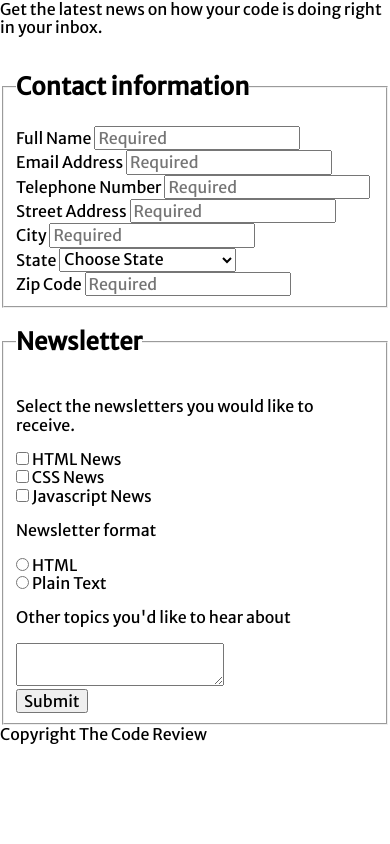
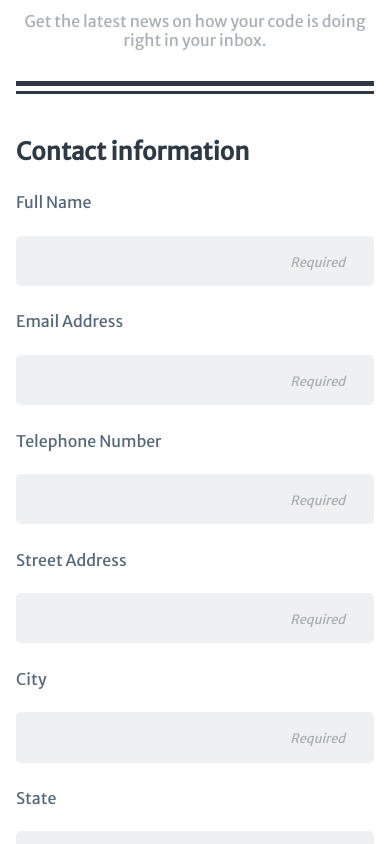
Before and after one commit to jesse-online/FE-Techdegree-project-3, a plain HTML site: page index.html in a window 390 px wide. Shown: the part 147-991 px from the top of the page. Before the commit the page ends 891 px from the top, so only its background shows below. Drawn offline with Linux system fonts and the light colour scheme.

Commit message:
Mobile view styled

```diff
--- a/index.html
+++ b/index.html
@@ -12,7 +12,8 @@
     <header id="main-header">
         <h1 id="title">The Code Review</h1>
     </header>
-    <main>
+    <div id="wrapper">
+        <main id="main-content">
             <section id="intro">
                 <h2>Sign up for our newsletter</h2>
                 <p>Get the latest news on how your code is doing right in your inbox.</p>
@@ -22,17 +23,17 @@
                     <fieldset id="contact-info">
                         <legend><h2>Contact information</h2></legend>
                         <label for="name" class="label-contact">Full Name</label>
-                    <input type="text" id="name" name="user_name" placeholder="Required"><br>
+                        <input type="text" id="name" class="input-contact" name="user_name" placeholder="Required"><br>
                         <label for="email" class="label-contact">Email Address</label>
-                    <input type="email" id="email" name="user_email" placeholder="Required"><br>
+                        <input type="email" id="email" class="input-contact" name="user_email" placeholder="Required"><br>
                         <label for="tel" class="label-contact">Telephone Number</label>
-                    <input type="tel" id="tel" name="user_tel" placeholder="Required"><br>
-                    <label for="address">Street Address</label>
-                    <input type="text" id="address" name="user_address" placeholder="Required"><br>
+                        <input type="tel" id="tel" class="input-contact" name="user_tel" placeholder="Required"><br>
+                        <label for="address" class="label-contact">Street Address</label>
+                        <input type="text" id="address" class="input-contact" name="user_address" placeholder="Required"><br>
                         <label for="city" class="label-contact">City</label>
-                    <input type="text" id="city" name="user_city" placeholder="Required"><br>
-                    <label for="state" class="label-state">State</label>
-                    <select id="state" name="user_state"><br>
+                        <input type="text" id="city" class="input-contact" name="user_city" placeholder="Required"><br>
+                        <label for="state" class="label-contact">State</label>
+                        <select id="state" class="input-contact" name="user_state">
                             <option value="" disabled selected>Choose State</option>
                             <option value="AL">Alabama</option>
                             <option value="AK">Alaska</option>
@@ -86,32 +87,50 @@
                             <option value="WI">Wisconsin</option>
                             <option value="WY">Wyoming</option>
                         </select><br>
-                    <label for="zip">Zip Code</label>
-                    <input type="text" id="zip" name="user_zip" placeholder="Required">
+                        <label for="zip" class="label-contact">Zip Code</label>
+                        <input type="text" id="zip" class="input-contact" name="user_zip" placeholder="Required">
                     </fieldset>
                     <fieldset id="newsletter">
-                    <legend><h2>Newsletter</h2></legend>
-                    <p>Select the newsletters you would like to receive.</p>
+                        <legend class="item"><h2>Newsletter</h2></legend>
+                        <h3>Select the newsletters you would like to receive:</h3>
+                        <ul class="item-list">
+                            <li>
                                 <input type="checkbox" id="html-news" name="newsletter-type" value="html-news">
-                    <label for="html-news" class="label-newsletter">HTML News</label><br>
+                                <label for="html-news" class="label-newsletter">HTML News</label>
+                            </li>
+                            <li>
                                 <input type="checkbox" id="css-news" name="newsletter-type" value="css-news">
-                    <label for="css-news" class="label-newsletter">CSS News</label><br>
+                                <label for="css-news" class="label-newsletter">CSS News</label>
+                            </li>
+                            <li>
                                 <input type="checkbox" id="js-news" name="newsletter-type" value="js-news">
                                 <label for="js-news" class="label-newsletter">Javascript News</label>
-                    <p>Newsletter format</p>
+                            </li>
+                        </ul>
+                        <h3 class="spaced-heading">Newsletter format</h3>
+                        <ul class="item-list">
+                            <li>
                                 <input type="radio" id="html" name="newsletter-format" value="html">
-                    <label for="html" class="label-newsletter">HTML</label><br>
+                                <label for="html" class="label-newsletter">HTML</label>
+                            </li>
+                            <li>
                                 <input type="radio" id="plain-text" name="newsletter-format" value="plain-text">
-                    <label for="plain-text" class="label-newsletter">Plain Text</label><br>
-                    <p>Other topics you'd like to hear about</p>
+                                <label for="plain-text" class="label-newsletter">Plain Text</label>
+                            </li>
+                        </ul>
+
+                        <h3 class="spaced-heading">Other topics you'd like to hear about:</h3>
                         <textarea id="suggestions" name="user_suggestions"></textarea><br>
-                    <input type="submit" id="button-submit" value="Submit">
+
+                        <input type="submit" id="button-submit" value="Sign Up">
+
                     </fieldset>
                 </form>
             </section>
         </main>
         <footer id="main-footer">
-        <span id="copyright">Copyright The Code Review</span>
+            <span id="copyright"><em>Copyright The Code Review</em></span>
         </footer>
+    </div>
 </body>
 </html>
--- a/styles/styles.css
+++ b/styles/styles.css
@@ -9,12 +9,23 @@ Basic styles
 body {
     display: flex;
     flex-direction: column;
+    justify-content: center;
+    flex: 1 100%;
     font-family: 'Merriweather Sans', serif;
+}
+
+h1,
+h2 {
+    color: #2d3945;
 }
 
 /*
 Main styles
 */
+
+#wrapper {
+    padding: 0 1em;
+}
 
 #main-header {
     display: flex;
@@ -28,3 +39,143 @@ Main styles
     color: #fff;
     text-transform: uppercase;
 }
+
+#main-content {
+    align-self: center;
+}
+
+#intro {
+    display: flex;
+    flex-direction: column;
+    align-items: center;
+    padding: 2em 0;
+    border-bottom: 5px solid #2d3945;
+}
+
+#intro h2 {
+    margin-top: 0;
+}
+
+#intro p,
+#main-footer span {
+    color: #aaafb4;
+}
+
+#intro p {
+    text-align: center;
+    margin: 0;
+    padding: 0 .5em;
+}
+
+#form {
+    margin-top: .3em; /* Define distance between two borders dividing #intro and #form */
+    margin-bottom: 2em;
+    padding-top: 1.5em;
+    border-top: 3px solid #2d3945;
+}
+
+#contact-info,
+#newsletter {
+    border: none;
+    padding: 0;
+    margin: 0;
+}
+
+#contact-info {
+    display: flex;
+    flex-direction: column;
+    border-bottom: 3px solid #46698b;
+    padding-bottom: 3em;
+}
+
+#form label,
+#form p {
+    color: #55687a;
+}
+
+.label-contact,
+.input-contact {
+    flex: 1;
+    min-width: 100%;
+}
+
+.input-contact,
+#suggestions {
+    border: none;
+    border-radius: 5px;
+    padding: 1em;
+    background-color: #eff0f1;
+}
+
+.input-contact {
+    margin-top: 1em;
+    margin-right: auto;
+}
+
+.input-contact::placeholder {
+    font-size: .8em;
+    font-style: italic;
+    color: #a8adb2;
+    text-align: right;
+    padding-right: 1em;
+}
+
+.input-contact:focus,
+#suggestions:focus {
+    box-shadow: 0 0 0 2px #46698b;
+    outline: none;
+
+}
+
+.label-contact {
+    margin: .5em 0;
+}
+
+#newsletter h2 {
+    margin: 1em 0 .5em;
+}
+
+#newsletter h3 {
+    font-size: inherit;
+    font-weight: normal;
+    color: #55687a;
+}
+
+.spaced-heading {
+    margin-top: 2em;
+}
+
+.item-list {
+    list-style-type: none;
+    margin: 0;
+    padding: 0;
+}
+
+.item-list li {
+    margin-bottom: 1em;
+}
+
+.item-list li label {
+    margin-left: .5em;
+}
+
+#suggestions {
+    width: 100%;
+    height: 150px;
+}
+
+#button-submit {
+    margin-top: 1.5em;
+    width: 100%;
+    height: 75px;
+    border: none;
+    border-radius: 5px;
+    background-color: #4ebbb5;
+    font-size: 1.5em;
+    color: #fff;
+}
+
+#main-footer {
+    text-align: center;
+    padding-bottom: 1em;
+}
```
Lines whose indentation alone changed are shown as unchanged.
